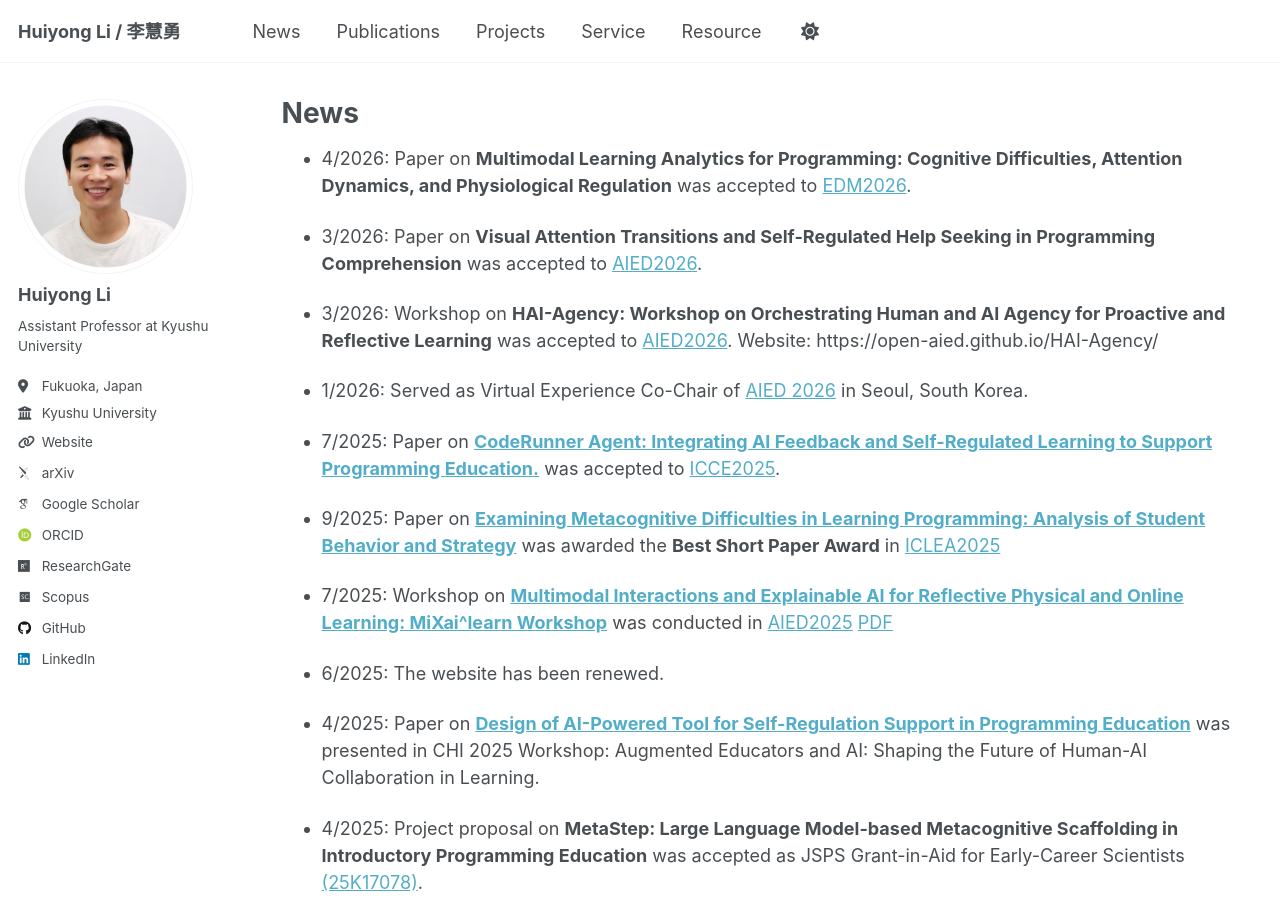
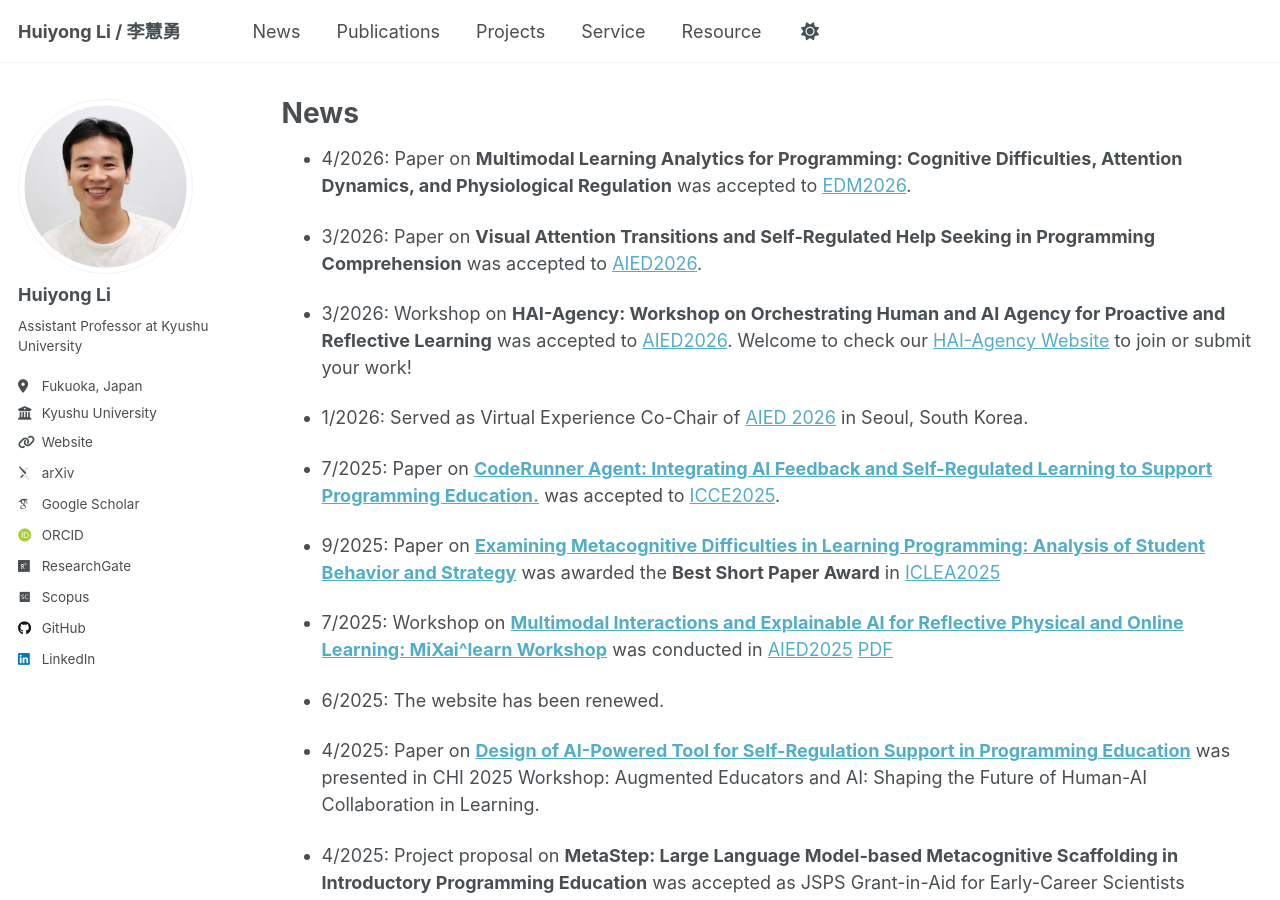
Before and after one commit to li-huiyong/li-huiyong.github.io, a Jekyll site: the page built from _pages/news.md, in a window 1280 px wide and 900 px high. Built offline with Jekyll 4.4.1, drawn with Linux system fonts in a browser that asks for light colours; some web fonts are replaced.

Commit message:
update AIED WS website

```diff
--- a/_pages/news.md
+++ b/_pages/news.md
@@ -11,7 +11,7 @@ author_profile: true
 
 * 3/2026: Paper on **Visual Attention Transitions and Self-Regulated Help Seeking in Programming Comprehension** was accepted to [AIED2026](https://www.aied-conference.org/2026).
 
-* 3/2026: Workshop on **HAI-Agency: Workshop on Orchestrating Human and AI Agency for Proactive and Reflective Learning** was accepted to [AIED2026](https://www.aied-conference.org/2026). Website: https://open-aied.github.io/HAI-Agency/
+* 3/2026: Workshop on **HAI-Agency: Workshop on Orchestrating Human and AI Agency for Proactive and Reflective Learning** was accepted to [AIED2026](https://www.aied-conference.org/2026). Welcome to check our [HAI-Agency Website](https://open-aied.github.io/HAI-Agency/) to join or submit your work!
 
 * 1/2026: Served as Virtual Experience Co-Chair of [AIED 2026](https://www.aied-conference.org/2026) in Seoul, South Korea.
 
```
